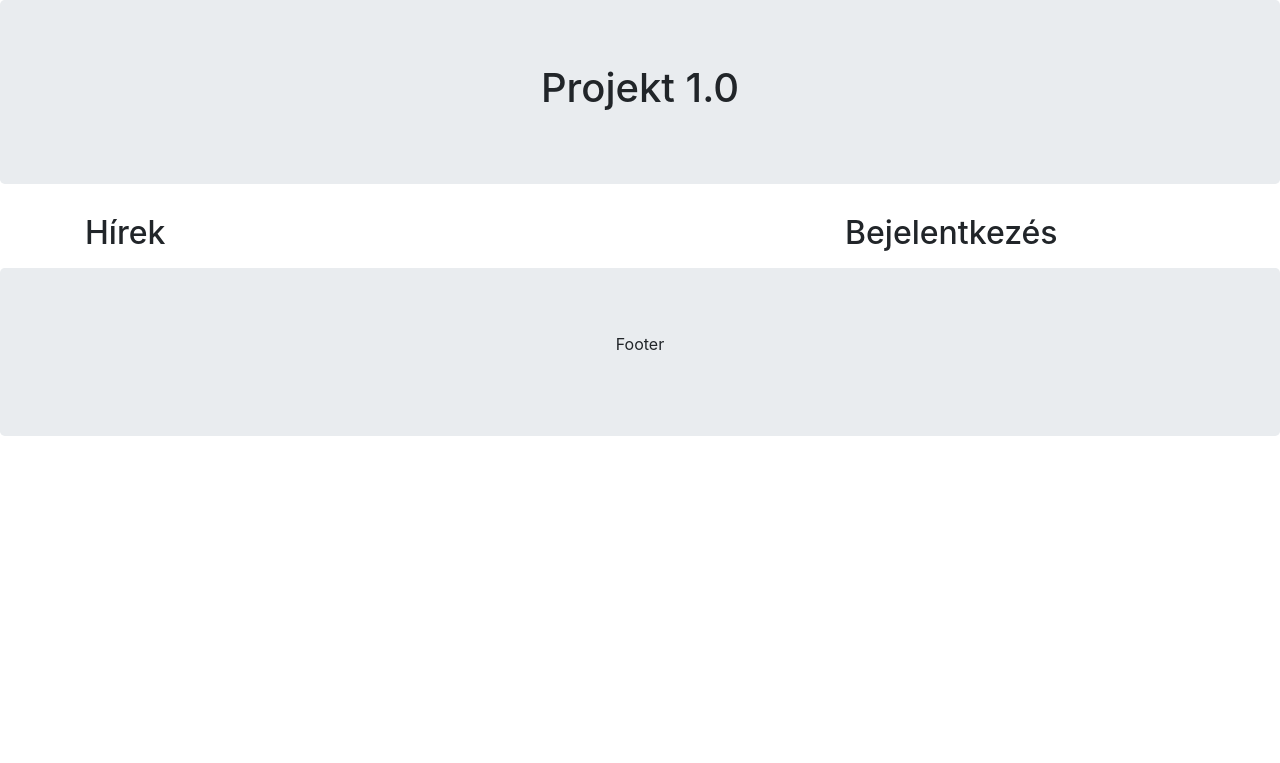
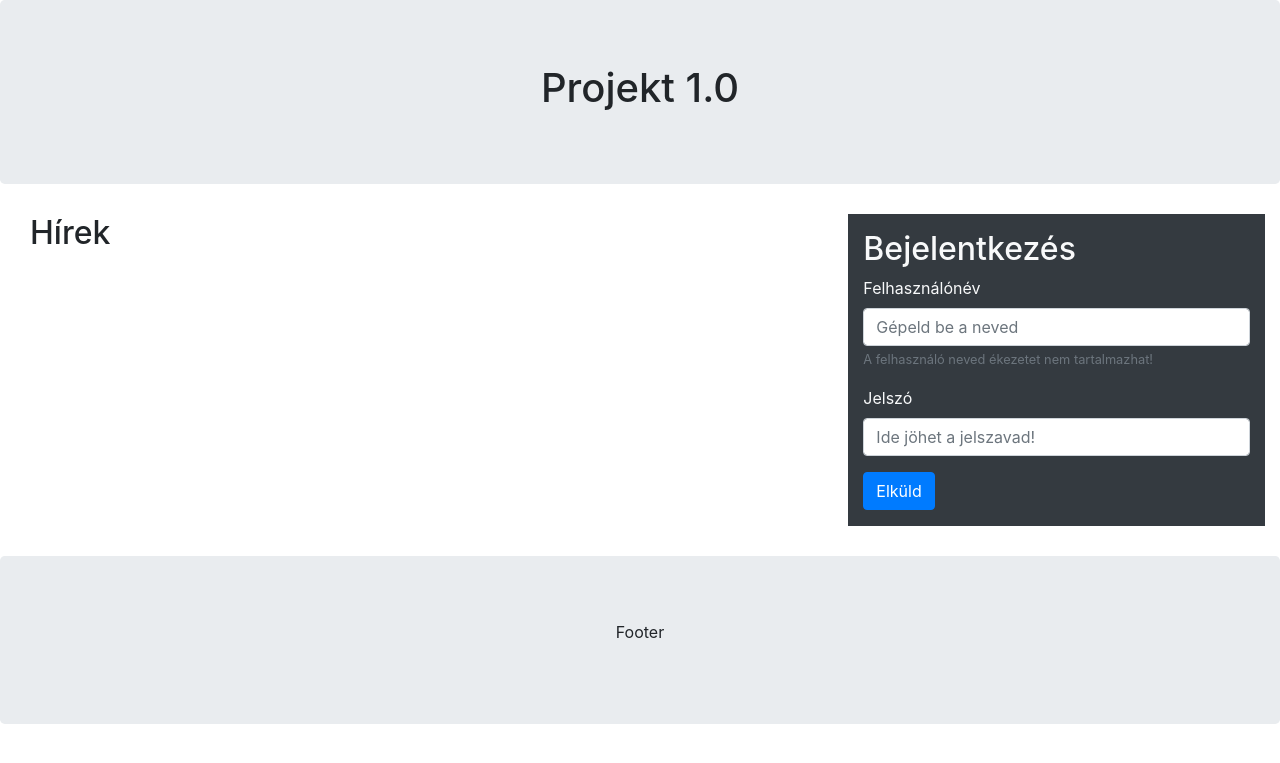
Before and after one commit to Fzoltan38/IKT_Farkas_Zoltan, a PHP site: page / in a window 1280 px wide. Shown: the top 763 px of the page. Run offline with PHP 8.4, Linux system fonts and the light colour scheme.

Commit message:
Projekt1 bejelentkezéshez űrlap(login.php) elkészítve!

```diff
--- a/Órai_feladatok/20210928/Projekt1/index.php
+++ b/Órai_feladatok/20210928/Projekt1/index.php
@@ -21,7 +21,8 @@
       <h1>Projekt 1.0</h1>
       </div>
 
-      <div class='container' style='margin-top:30px'> <!--Keret-->
+      <div class="container-fluid" style='padding:30px'> <!--Keret-->
+
       <div class='row flex-column-reverse flex-sm-row'>
       <div class='col-sm-8'"><!--Menühöz tartozó tartalom-->
       <h2>Hírek</h2>
@@ -30,12 +31,14 @@
       ?>
       </div>
 
-      <div class='col-sm-4'>
+      <div class='col-sm-4 text-light bg-dark'>
+      <p>
       <h2>Bejelentkezés</h2>
-      <p>
-      <?php
 
-      ?>
+        <?php
+          include('login.php');
+        ?>
+
       </p>
       </div>
       </div>
--- /dev/null
+++ b/Órai_feladatok/20210928/Projekt1/login.php
@@ -0,0 +1,12 @@
+<form>
+  <div class="form-group">
+    <label for="uname">Felhasználónév</label>
+    <input type="text" class="form-control" id="exampleInputUsername1" aria-describedby="usernameHelp" placeholder="Gépeld be a neved">
+    <small id="emailHelp" class="form-text text-muted">A felhasználó neved ékezetet nem tartalmazhat!</small>
+  </div>
+  <div class="form-group">
+    <label for="pass">Jelszó</label>
+    <input type="password" class="form-control" id="exampleInputPassword1" placeholder="Ide jöhet a jelszavad!">
+  </div>
+  <button type="submit" class="btn btn-primary">Elküld</button>
+</form>
```
Also changed, not shown: Órai_feladatok/20210928/Projekt1/reg.php (added).
